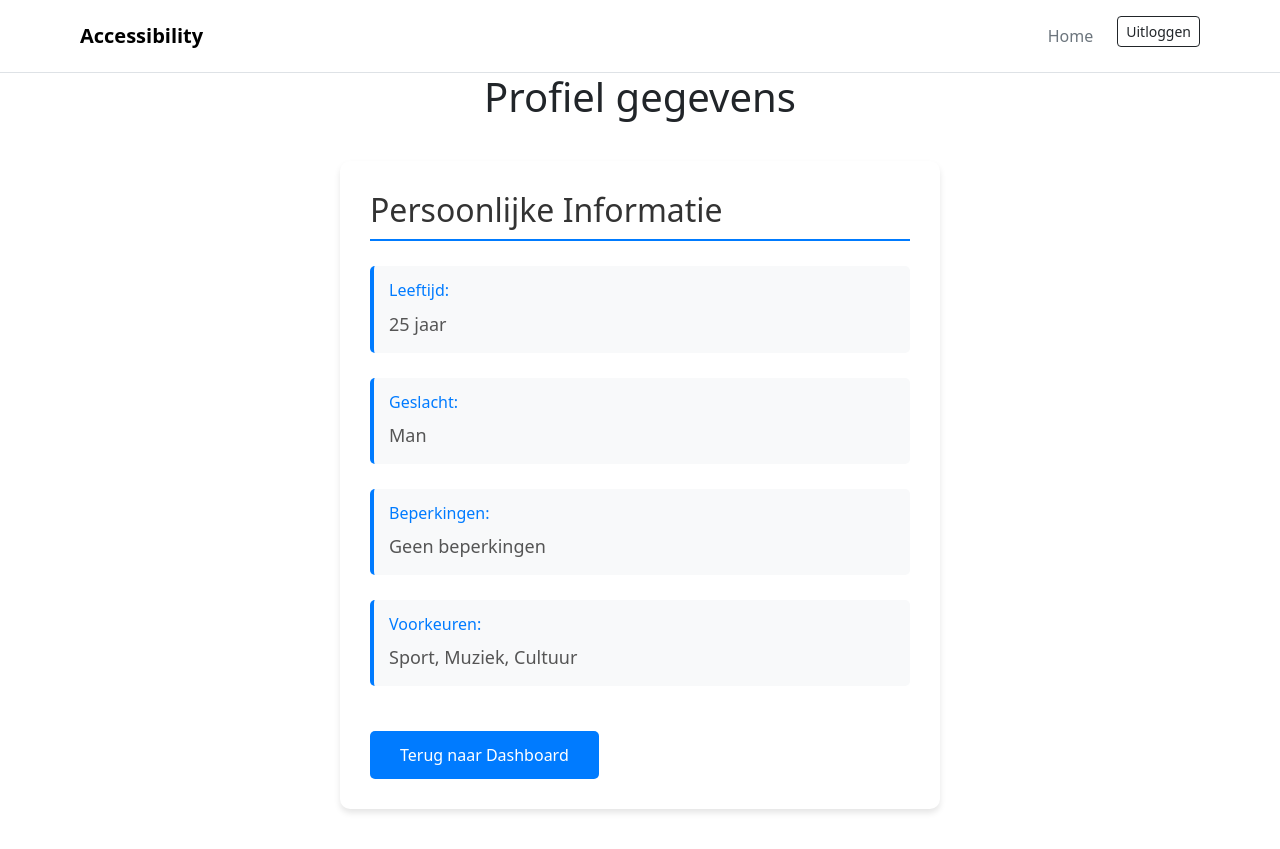
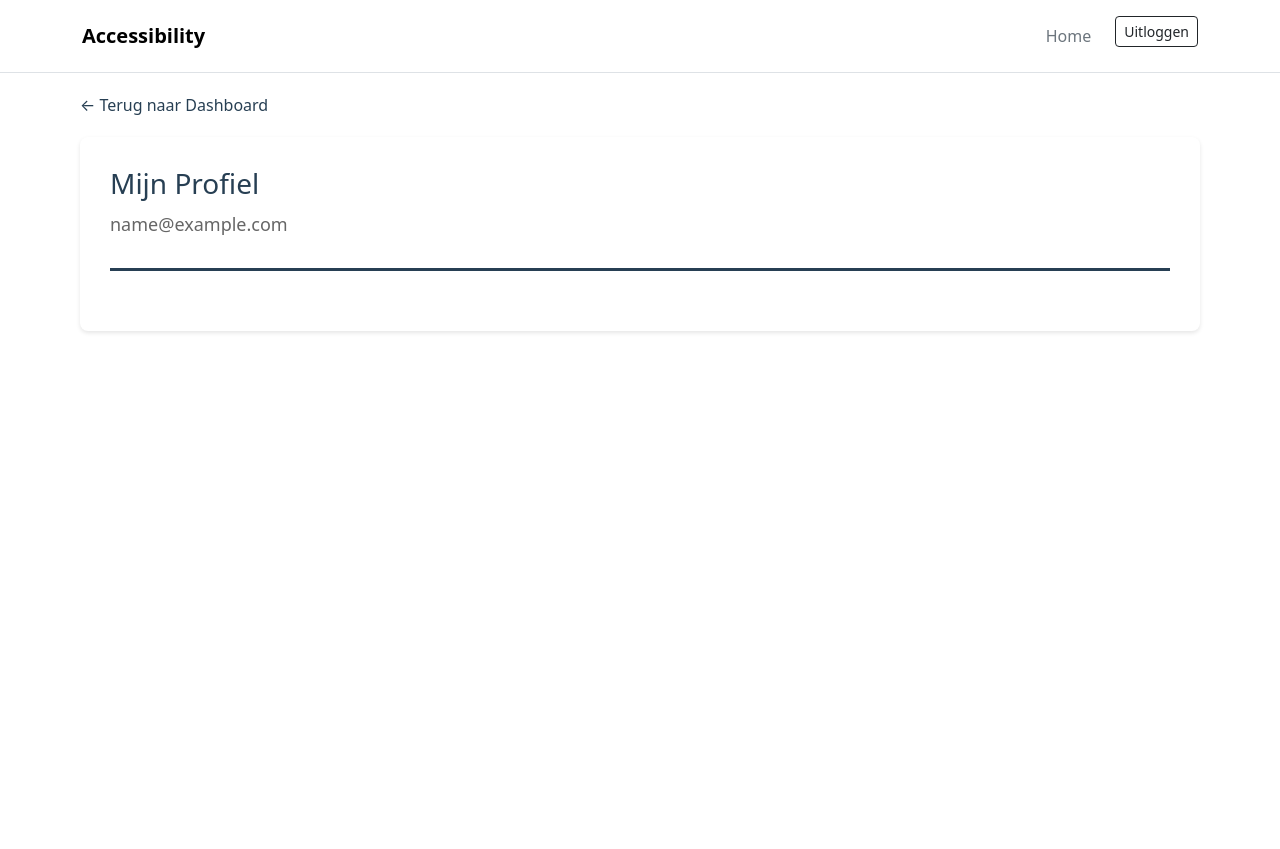
Before and after one commit to Ebay2k/rubberducky-owasp, a Flask app: template templates/ev-profiel.html in a window 1280 px wide. After the commit the page ends 333 px from the top, so only its background shows below. Run offline with Flask 3, Linux system fonts and the light colour scheme; the template is opened without the code that fills it: most values are stand-ins (such as "Sample title", 1, 10 or a date in 2020).

Commit message:
ev-profiel layout veranderen naar jinja

```diff
--- a/templates/ev-profiel.html
+++ b/templates/ev-profiel.html
@@ -2,41 +2,21 @@
 <html lang="nl">
 <head>
     <meta charset="UTF-8">
-    <title>Profiel gegevens</title>
-    <link rel="stylesheet" href="{{ url_for('static', filename='main.css') }}">
+    <title>Mijn Profiel</title>
+    <link rel="stylesheet" href="{{ url_for('static', filename='dashboard-ev.css') }}">
 </head>
 <body>
 {% extends 'layout.html' %}
 {% block content %}
-<center>
-    <h1>Profiel gegevens</h1>
 
-    <div class="profile-card">
-        <h2>Persoonlijke Informatie</h2>
+<div class="container">
+    <a href="{{ url_for('dashboard_ev') }}" class="back-link">← Terug naar Dashboard</a>
 
-        <div class="profile-field">
-            <h3>Leeftijd:</h3>
-            <p>25 jaar</p>
+    <div class="detail-card">
+        <div class="detail-header">
+            <h1 class="detail-title">Mijn Profiel</h1>
+            <p class="detail-organization">{{ profile.email }}</p>
         </div>
-
-        <div class="profile-field">
-            <h3>Geslacht:</h3>
-            <p>Man</p>
-        </div>
-
-        <div class="profile-field">
-            <h3>Beperkingen:</h3>
-            <p>Geen beperkingen</p>
-        </div>
-
-        <div class="profile-field">
-            <h3>Voorkeuren:</h3>
-            <p>Sport, Muziek, Cultuur</p>
-        </div>
-
-        <a href="/dashboard-ev" class="back-button">Terug naar Dashboard</a>
-    </div>
-</center>
 {% endblock %}
 </body>
 </html>
```
